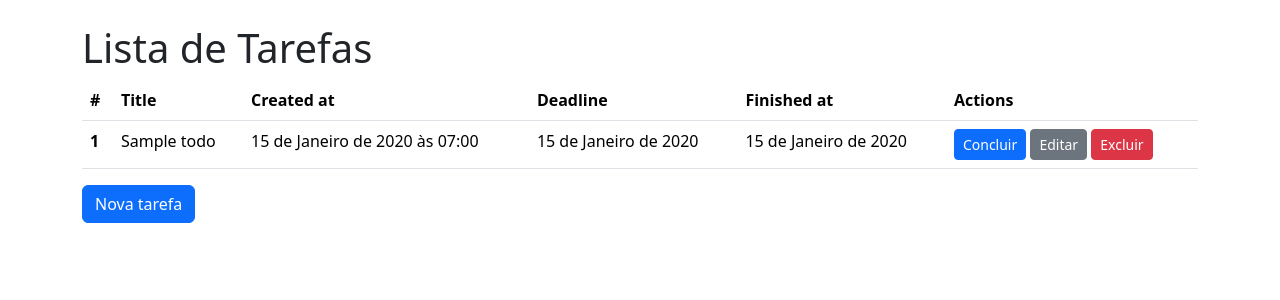
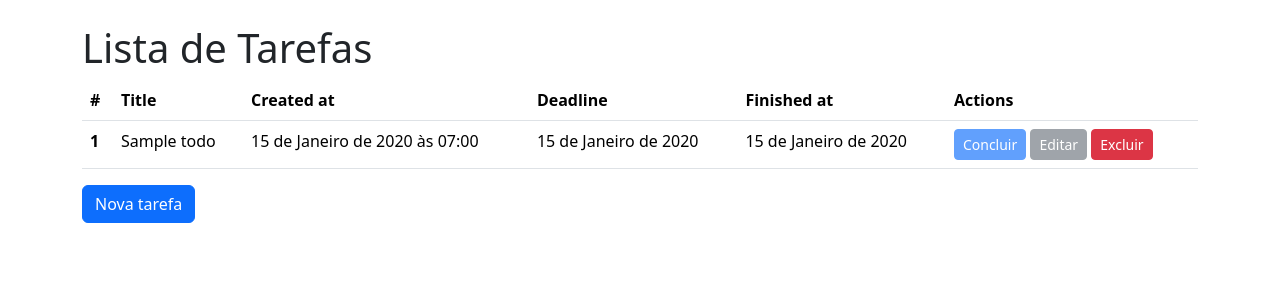
Before and after one commit to VICTORMARTINEZ2002/Django_Basic_Projects, a Django app: page / in a window 1280 px wide. Shown: the part 56-356 px from the top of the page. Run offline with Django 5.2, Linux system fonts and the light colour scheme; tables that the repository leaves empty hold one stand-in row (values such as "Sample post").

Commit message:
END OF THE VIDEO - LAST CHANGES

```diff
--- a/setup/urls.py
+++ b/setup/urls.py
@@ -5,6 +5,7 @@ from todos.views import TodoListView
 from todos.views import TodoCreateView
 from todos.views import TodoUpdateView
 from todos.views import TodoDeleteView
+from todos.views import TodoCompleteView
 
 urlpatterns = [
     path("admin/", admin.site.urls),
@@ -12,4 +13,5 @@ urlpatterns = [
     path("create", TodoCreateView.as_view(), name="todo_create"),
     path("update/<int:pk>", TodoUpdateView.as_view(), name="todo_update"),
     path("delete/<int:pk>", TodoDeleteView.as_view(), name="todo_delete"),
+    path("complete/<int:pk>", TodoCompleteView.as_view(), name="todo_complete"),
 ]
--- a/todos/models.py
+++ b/todos/models.py
@@ -1,3 +1,4 @@
+from datetime import date
 from django.db import models
 
 
@@ -7,3 +8,11 @@ class Todo(models.Model):
     created_at  = models.DateTimeField(auto_now_add=True, null=False, blank=False)
     deadline    = models.DateField(verbose_name="Data de Entrega", null=False, blank=False)
     finished_at = models.DateField(null=True, blank=False)
+
+    class Meta:
+        ordering = ["deadline"]
+
+    def mark_as_complete(self):
+        if not self.finished_at:
+            self.finished_at = date.today()
+            self.save()
--- a/todos/templates/todos/todo_list.html
+++ b/todos/templates/todos/todo_list.html
@@ -28,8 +28,16 @@
                         <td> {{ todo.deadline }}               </td>
                         <td> {{ todo.finished_at|default:"-" }}</td>
                         <td>
-                            <a href="#" class="btn btn-primary btn-sm">Concluir</a>
-                            <a href="{% url 'todo_update' pk=todo.pk %}" class="btn btn-secondary btn-sm"> Editar</a>
+                            <a
+                                href="{% url 'todo_complete' pk=todo.pk %}" class="btn btn-primary btn-sm {% if todo.finished_at %}disabled{% endif %}"
+                            >
+                                Concluir
+                            </a>
+                            <a
+                                href="{% url 'todo_update' pk=todo.pk %}" class="btn btn-secondary btn-sm {% if todo.finished_at %}disabled{% endif %}"
+                            >
+                                Editar
+                            </a>
                             <a href="{% url 'todo_delete' pk=todo.pk %}" class="btn btn-danger btn-sm"> Excluir</a>
 
                         </td>
--- a/todos/views.py
+++ b/todos/views.py
@@ -1,5 +1,8 @@
-from django.views.generic import ListView, CreateView, UpdateView, DeleteView
+from django.views.generic import ListView, CreateView, UpdateView, DeleteView, View
 from django.urls import reverse_lazy
+from django.shortcuts import get_object_or_404, redirect
+
+
 from .models import Todo
 
 # from django.shortcuts import render
@@ -23,3 +26,9 @@ class TodoUpdateView(UpdateView):
 class TodoDeleteView(DeleteView):
     model = Todo
     success_url = reverse_lazy("todo_list")
+
+class TodoCompleteView(View):
+    def get(self, request, pk):
+        todo = get_object_or_404(Todo, pk=pk)
+        todo.mark_as_complete()
+        return redirect("todo_list")
```
